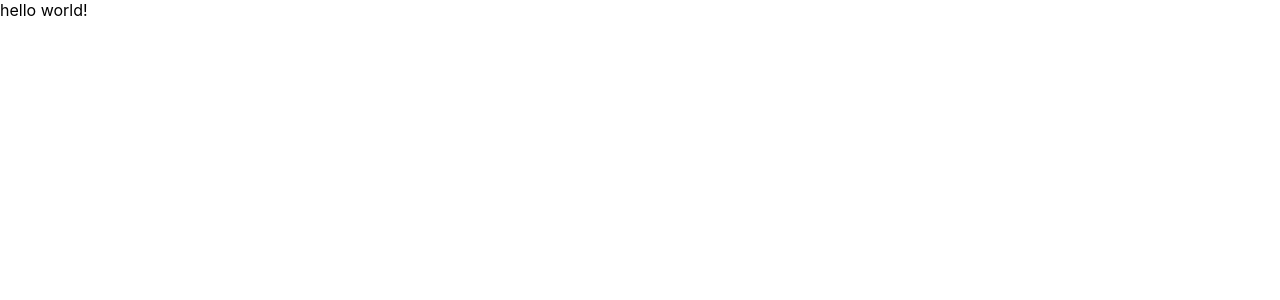
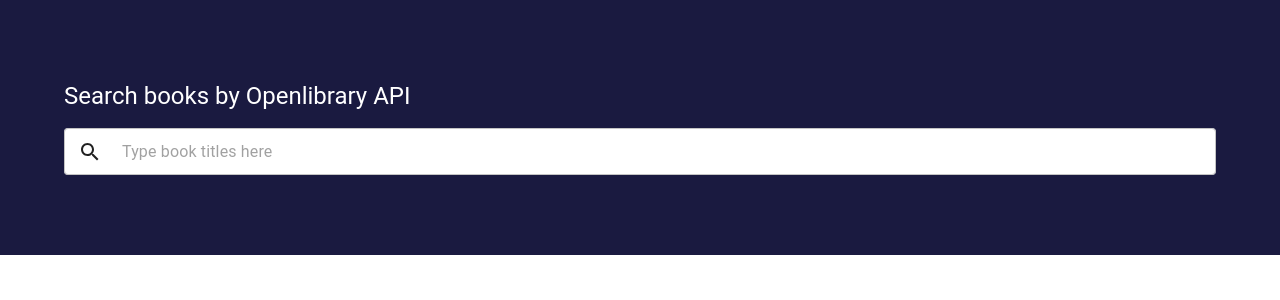
Before and after one commit to yuujitaka/open-library-challenge, a React (Create React App) app: page / in a window 1280 px wide. Shown: the top 300 px of the page. Built offline with nearby package versions, Linux system fonts and the light colour scheme.

Commit message:
creating home page and topbar component

```diff
--- a/src/App.tsx
+++ b/src/App.tsx
@@ -1,11 +1,12 @@
 import { QueryClient, QueryClientProvider } from "@tanstack/react-query";
+import Home from "./pages/home";
 
 function App() {
   const queryClient = new QueryClient();
 
   return (
     <QueryClientProvider client={queryClient}>
-      <div>hello world!</div>
+      <Home />
     </QueryClientProvider>
   );
 }
--- /dev/null
+++ b/src/components/TopBar/index.tsx
@@ -0,0 +1,35 @@
+import Typography from "@mui/material/Typography";
+import Box from "@mui/material/Box";
+import Container from "@mui/material/Container";
+import InputAdornment from "@mui/material/InputAdornment";
+import SearchIcon from "@mui/icons-material/Search";
+
+import * as S from "./styles";
+
+const TopBar = () => {
+  return (
+    <S.Bar>
+      <Container maxWidth="lg">
+        <Box py={10}>
+          <Typography variant="h5" mb={2}>
+            Search books by Openlibrary API
+          </Typography>
+          <S.SearchInput
+            variant="outlined"
+            placeholder="Type book titles here"
+            fullWidth
+            InputProps={{
+              startAdornment: (
+                <InputAdornment position="start">
+                  <SearchIcon />
+                </InputAdornment>
+              ),
+            }}
+          />
+        </Box>
+      </Container>
+    </S.Bar>
+  );
+};
+
+export default TopBar;
--- /dev/null
+++ b/src/components/TopBar/styles.ts
@@ -0,0 +1,19 @@
+import styled from "styled-components";
+import TextField from "@mui/material/TextField";
+
+export const Bar = styled.div`
+  background: #1a1a40;
+  color: white;
+`;
+
+export const SearchInput = styled(TextField)`
+  .MuiInputBase-root {
+    background: white;
+  }
+  .MuiOutlinedInput-input {
+    padding: 12px;
+  }
+  .MuiInputAdornment-root {
+    color: rgba(0, 0, 0, 0.87);
+  }
+`;
--- /dev/null
+++ b/src/pages/home.tsx
@@ -0,0 +1,7 @@
+import TopBar from "../components/TopBar";
+
+const Home = () => {
+  return <TopBar />;
+};
+
+export default Home;
```
Also changed, not shown: src/services/index.ts (renamed from src/services/index.js).
